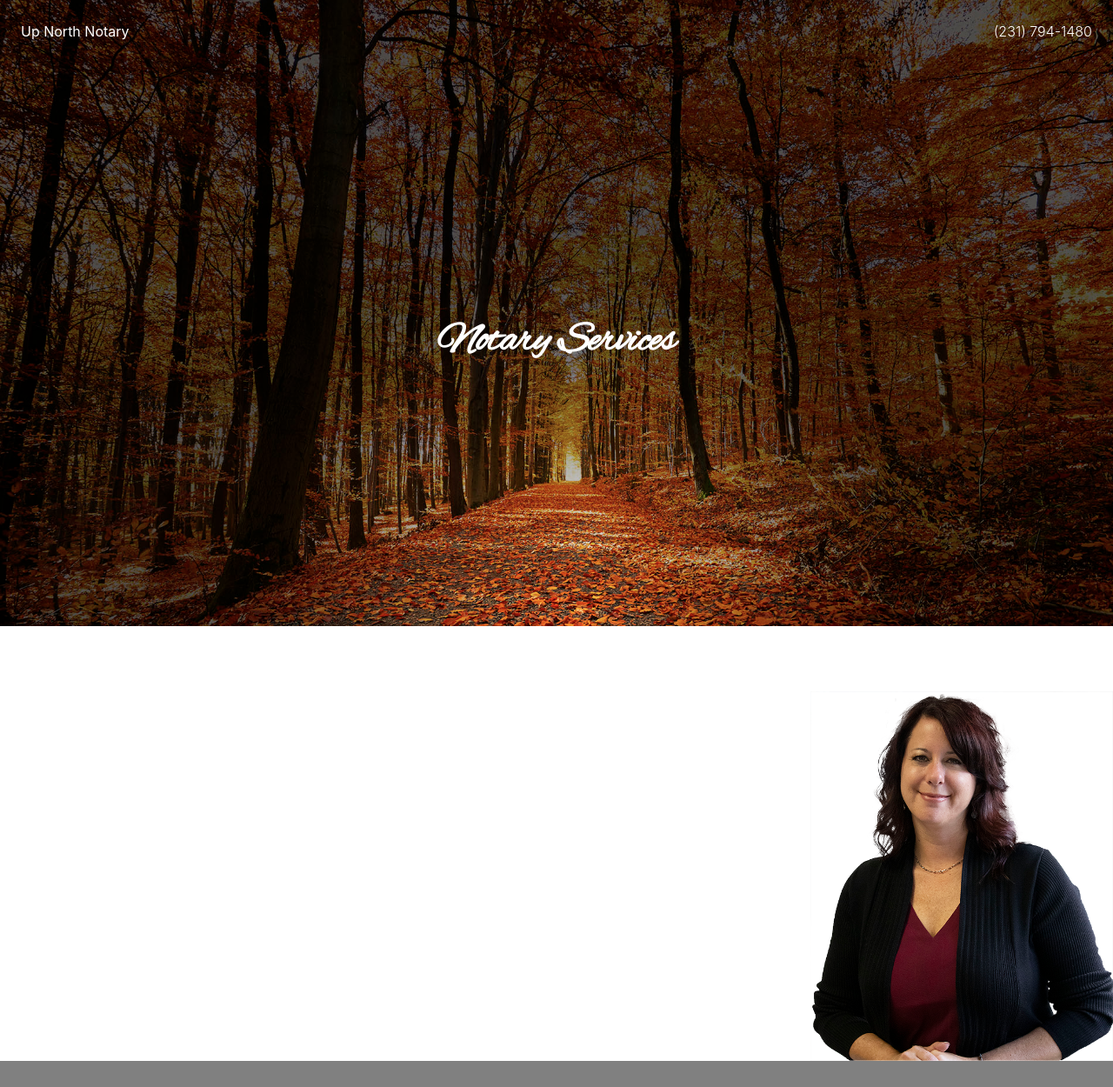
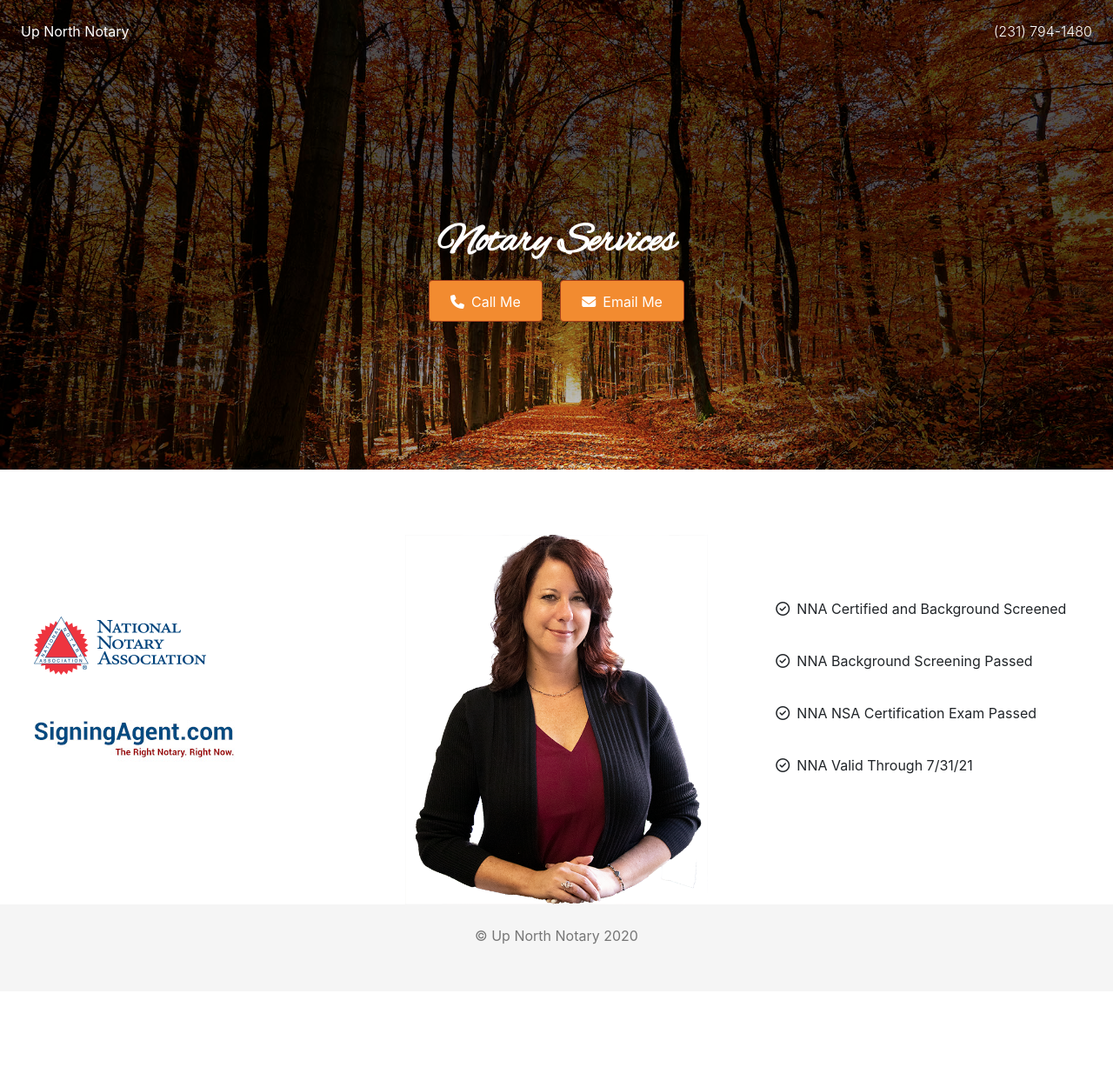
Before and after one commit to upnorthnotary/web, a Jekyll site: the page built from index.html, in a window 1280 px wide. Shown: the whole page at 87% size. Built offline with Jekyll 4.4.1, drawn with Linux system fonts in a browser that asks for light colours; nearby versions of some CDN libraries; after the commit the page ends 1140 px from its top, so only the background shows below that.

Commit message:
Added logos

```diff
--- a/_layouts/home.html
+++ b/_layouts/home.html
@@ -6,13 +6,14 @@
         <meta name="viewport" content="width=device-width, initial-scale=1.0">
         <title>{{ site.title }}</title>
         <link href="https://fonts.googleapis.com/css2?family=Alex+Brush&display=swap" rel="stylesheet">
+        <script src="https://kit.fontawesome.com/8015b9f9a1.js" crossorigin="anonymous"></script>
         <link rel="stylesheet" href="/assets/styles/site.css" />
     </head>
     <body class="{{ page.bodyClass }}">
         <div id="root">
             {{ content }}
             <footer>
-
+                &copy; Up North Notary {{ "now" | date: "%Y" }}
             </footer>
         </div>
     </body>
--- a/_sass/_layout.scss
+++ b/_sass/_layout.scss
@@ -6,7 +6,8 @@ html {
 #root {
     .hero-wrapper {
         color: #fff;
-        height: 80%;
+        height: 60%;
+        min-height: 400px;
         background-image: url(/assets/imgs/bright-autumn-forest-radial.jpg);
         background-repeat: no-repeat;
         background-size: cover;
@@ -27,30 +28,125 @@ html {
             nav {
                 font-weight: 300;
                 float: right;
+
+                a {
+                    color: #fff;
+                    &:hover {
+                        text-decoration: none;
+                    }
+                }
             }
         }
 
         .hero {
-
+            display: flex;
+            flex-direction: column;
+            align-items: center;
             margin: auto;
 
             h1 {
                 font-family: 'Alex Brush', cursive;
                 font-size: 3rem;
             }
+
+            .buttons {
+
+
+                .button {
+                    display: inline-block;
+                    height: 48px;
+                    border: solid 1px #A6401B;
+                    border-radius: 4px;
+                    margin: 0 8px;
+                    background-color: #F28B30;
+
+                    a {
+                        padding: 0px 24px;
+                        color: #fff;
+                        display: block;
+                        height: 100%;
+                        width: 100%;
+                        text-align: center;
+                        line-height: 48px;
+
+                        i {
+                            padding-right: 8px;
+                        }
+
+                        &:hover {
+                            text-decoration: none;
+                        }
+                    }
+                }
             }
         }
 
+    }
+
     .info-wrapper {
-        min-height: 500px;
+        height: 500px;
         background-image: url(/assets/imgs/cortney.png);
         background-size: 348px 425px;
         background-repeat: no-repeat;
-        background-position: bottom right;
+        background-position: bottom center;
+
+        .certs {
+            display: flex;
+            justify-content: center;
+            flex-flow: column nowrap;
+            box-sizing: border-box;
+            padding: 68px 24px;
+            height: 100%;
+
+            .cert {
+                padding: 18px 0;
+
+                i {
+                    width: 24px;
+                }
+            }
+        }
+
+        .row {
+            height: 100%;
+        }
+
+
+    }
+
+    @include media-breakpoint-down(md) {
+        .info-wrapper {
+
+
+            background-position: 50% 15px;
+            padding-top: 480px;
+            height: unset;
+
+            .row {
+                display: block;
+            }
+
+            .col {
+                display: block;
+            }
+
+            .col-middle {
+                display: none;
+            }
+
+            .certs {
+                height: unset;
+                padding: 12px;
+                align-items: center;
+            }
+        }
     }
 
     >footer {
-        background-color: gray;
-        min-height: 30px;
+        background-color: rgb(245,245,245);
+        min-height: 100px;
+        color: rgb(118,118,118);
+        text-align: center;
+        padding: 24px;
     }
 }
--- a/index.html
+++ b/index.html
@@ -11,14 +11,42 @@ layout: home
             <div>Up North Notary</div>
         </div>
         <nav>
-            (231) 794-1480
+            <a href="tel:+12317941480">(231) 794-1480</a>
         </nav>
     </header>
     <div class="hero">
         <h1>Notary Services</h1>
+        <div class="buttons">
+            <div class="button">
+                <a href="tel:+12317941480" target="blank"><i class="fas fa-phone"></i><span>Call Me</span></a>
+            </div>
+            <div class="button">
+                <a href="mailto:cortney@upnorthnotary.com" target="blank"><i class="fas fa-envelope"></i><span>Email Me</span></a>
+            </div>
+        </div>
     </div>
 </div>
 
-<div class="info-wrapper">
-
+<div class="info-wrapper container-fluid">
+    <div class="row">
+        <div class="col">
+            <div class="certs">
+                <div class="cert">
+                    <img src="/assets/imgs/nna_logo.png" alt="NNA" />
+                </div>
+                <div class="cert">
+                    <img src="/assets/imgs/sa_logo.jpg" alt="SigningAgent.com" />
+                </div>
+            </div>
+        </div>
+        <div class="col-4 col-middle"></div>
+        <div class="col">
+            <div class="certs">
+                <div class="cert"><i class="far fa-check-circle"></i><span>NNA Certified and Background Screened</span></div>
+                <div class="cert"><i class="far fa-check-circle"></i><span>NNA Background Screening Passed</span></div>
+                <div class="cert"><i class="far fa-check-circle"></i><span>NNA NSA Certification Exam Passed</span></div>
+                <div class="cert"><i class="far fa-check-circle"></i><span>NNA Valid Through 7/31/21</span></div>
+            </div>
+        </div>
+    </div>
 </div>
```
Also changed, not shown: assets/imgs/cortney.png, assets/imgs/nna_logo.png (added), assets/imgs/sa_logo.jpg (added). Lines whose indentation alone changed are shown as unchanged.
